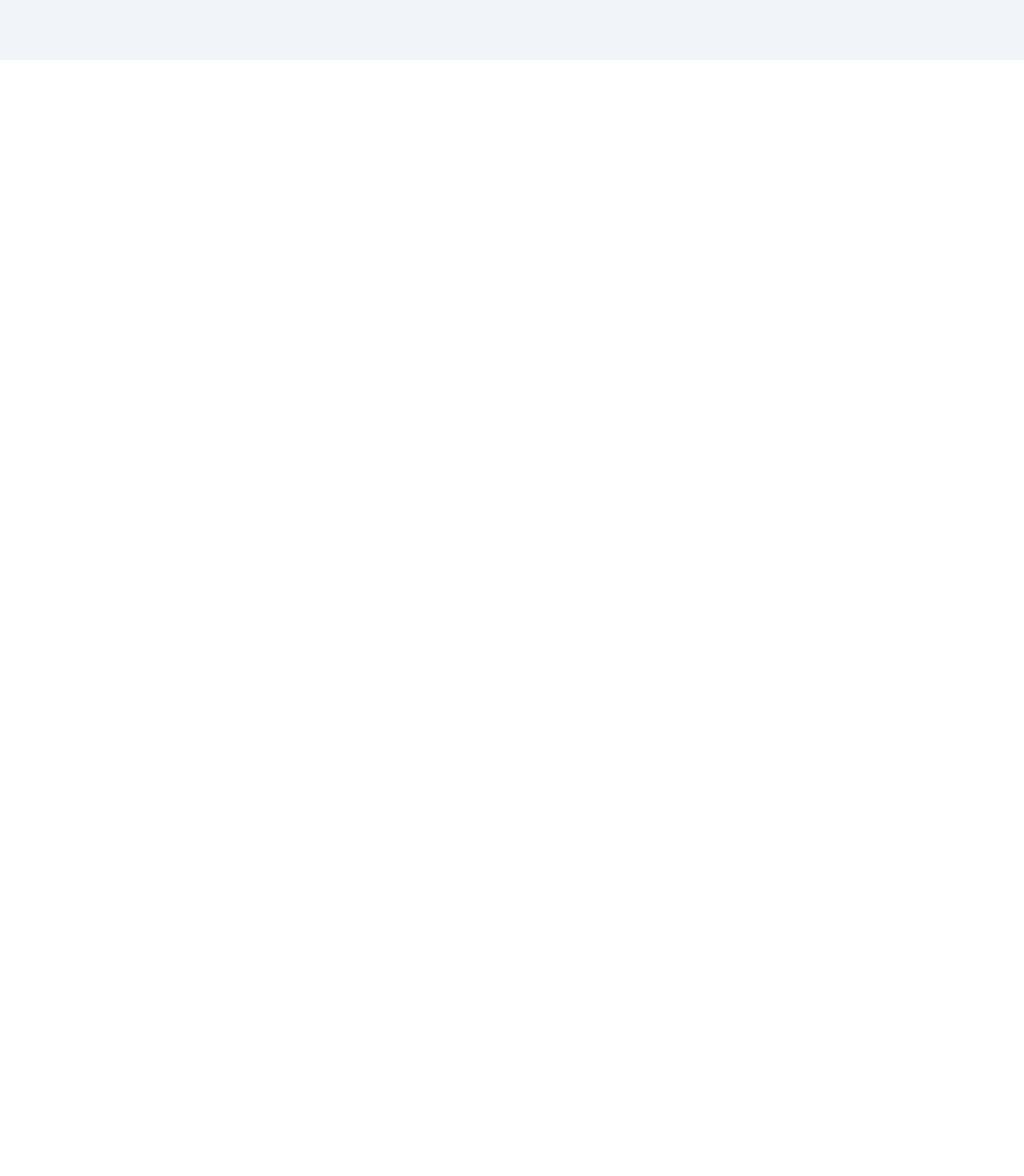
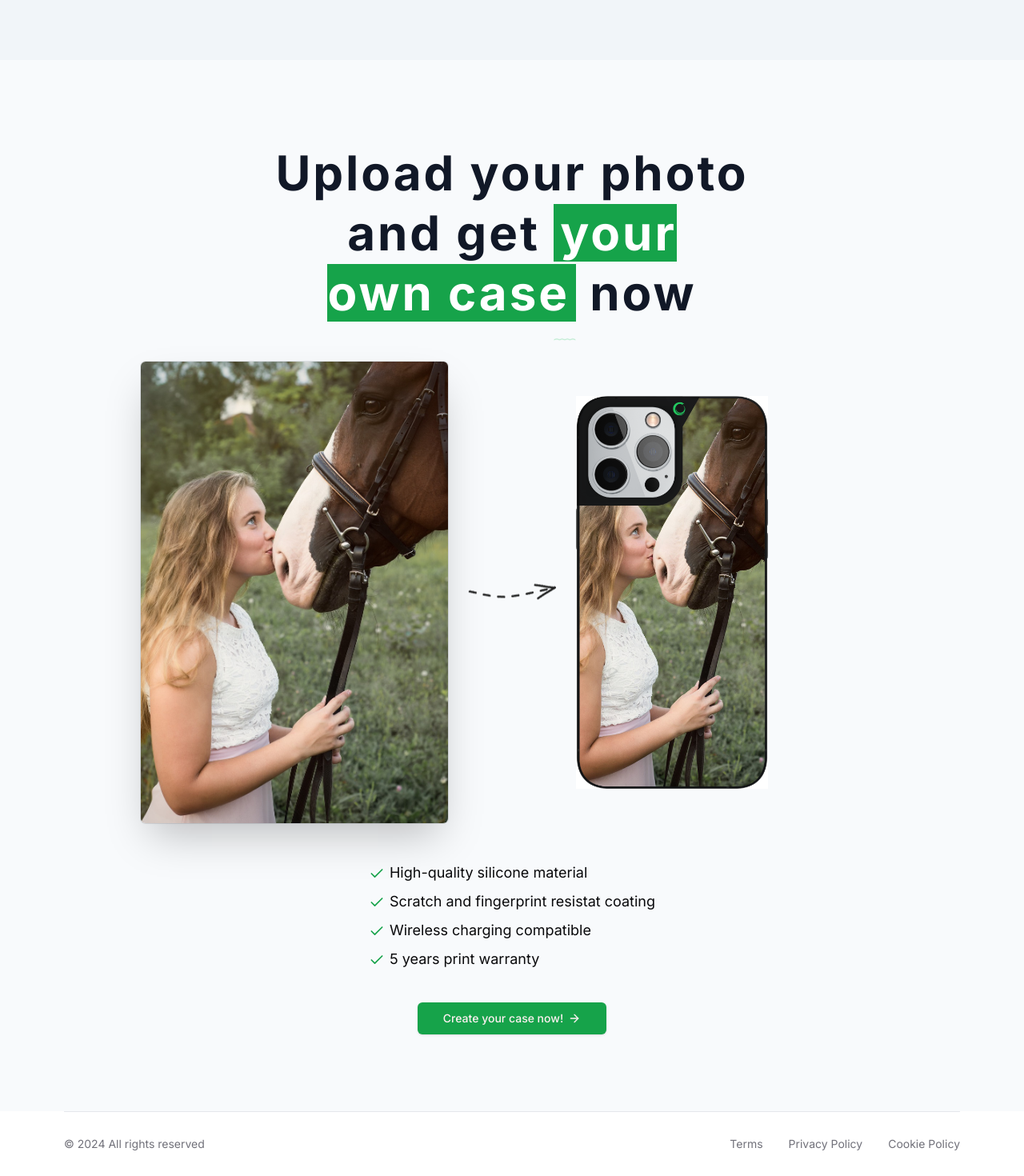
Before and after one commit to IvanMaidana9912/casecobra, a Next.js app: page / in a window 1280 px wide. Shown: the part 2561-4031 px from the top of the page at 80% size. Before the commit the page ends 2636 px from the top, so only its background shows below. Built offline with nearby package versions, Linux system fonts and the light colour scheme; no server answers.

Commit message:
finish landing page, initing link configurate (for upload image with react-dropzone)

```diff
--- a/package.json
+++ b/package.json
@@ -19,6 +19,7 @@
     "next": "14.2.3",
     "react": "^18",
     "react-dom": "^18",
+    "react-dropzone": "^14.2.3",
     "tailwind-merge": "^2.3.0",
     "tailwindcss-animate": "^1.0.7"
   },
--- /dev/null
+++ b/src/app/configure/upload/page.tsx
@@ -0,0 +1,36 @@
+'use client';
+
+import { cn } from "@/lib/utils";
+import { useState } from "react";
+import Dropzone, {FileRejection} from "react-dropzone";
+
+const Page = () => {
+    const [isDragOver, setIsDragOver] = useState<boolean>(false);
+    const onDropRejected = () => {};
+    const onDropAccepted = () => {};
+
+    return (
+        <div className={cn("relative h-full flex-1 my-16 w-full rounded-xl bg-gray-900/5 p-2 ring-1 ring-inset ring-gray-900/10 lg:rounded-2xl flex justify-center flex-col items-center", {
+            "ring-blue-900/25 bg-blue-900/10": isDragOver, })}>
+                <div className="relative flex flex-1 flex-col items-center justify-center w-full">
+                    <Dropzone onDropRejected={onDropRejected} onDropAccepted={onDropAccepted} accept={{
+                        "image/png": [".png"],
+                        "image/jpeg": [".jpeg"],
+                        "image/jpg": [".jpg"]
+                    }} onDragEnter={() => setIsDragOver(true)} onDragLeave={() => setIsDragOver(false)}>
+                        {
+                            ({getRootProps, getInputProps}) => (
+                                <div className="h-full w-full flex flex-1 flex-col items-center justify-center" {...getRootProps()}>
+                                    <input {...getInputProps()} />
+                                    aquí
+                                </div>
+                            )
+                        }
+                    </Dropzone>
+                </div>
+
+        </div>
+    )
+}
+
+export default Page;
--- a/src/app/layout.tsx
+++ b/src/app/layout.tsx
@@ -2,6 +2,7 @@ import type { Metadata } from "next";
 import { Inter } from "next/font/google";
 import "./globals.css";
 import Navbar from "@/components/Navbar";
+import Footer from "@/components/Footer";
 
 const inter = Inter({ subsets: ["latin"] });
 
@@ -20,6 +21,7 @@ export default function RootLayout({
       <body className={inter.className}>
         <Navbar />
         {children}
+        <Footer />
         </body>
     </html>
   );
--- a/src/app/page.tsx
+++ b/src/app/page.tsx
@@ -2,7 +2,9 @@ import { Icons } from "@/components/Icons";
 import MaxWidthWrapper from "@/components/MaxWidthWrapper";
 import Phone from "@/components/Phone";
 import { Reviews } from "@/components/Rewiews";
-import { Check, Star } from "lucide-react";
+import { buttonVariants } from "@/components/ui/button";
+import { ArrowRight, Check, Star } from "lucide-react";
+import Link from "next/link";
 
 export default function Home() {
   return (
@@ -140,6 +142,56 @@ export default function Home() {
           <Reviews />
         </div>
       </section>
+      <section>
+        <MaxWidthWrapper className="py-24">
+          <div className="mb-12 px-6 lg:px-8">
+            <div className="mx-auto max-w-2xl sm:text-center">
+              <h2 className="order-1 mt-2 -tracking-tighter text-center text-balance !leading-tight font-bold text-5xl md:text-6xl text-gray-900">
+                Upload your photo and get{' '}
+                <span className="relative px-2 bg-green-600 text-white">
+                  your own case
+                  <Icons.underline className="hidden sm:block pointer-events-none absolute inset-x-0 -bottom-6 text-green-500" />
+                </span>{' '}
+                now
+              </h2>
+            </div>
+          </div>
+          <div className="mx-auto max-w-6xl px-6 lg:px-8">
+            <div className="relative flex flex-col items-center md:grid grid-cols-2 gap-40">
+              <img src="/arrow.png" alt="arrow01" className="absolute top-[25rem] md:top-1/2 -translate-y-1/2 z-10 left-1/2 -translate-x-1/2 rotate-90 md:rotate-0" />
+              <div className="relative h-80 md:h-full w-full md:justify-self-end max-w-sm rounded-xl bg-gray-900/5 ring-inset ring-gray-900/10 lg:rounded-2xl">
+                <img src="/horse.jpg" alt="horse-image" className="rounded-md object-cover bg-white shadow-2xl ring-1 ring-gray-900/10 h-full w-full" />
+              </div>
+              <Phone className="w-60" imgSrc="/horse_phone.jpg" />
+            </div>
+          </div>
+          <ul className="mx-auto mt-12 max-w-prose sm:text-lg space-y-2 w-fit">
+            <li className="w-fit">
+              <Check className="h-5 w-5 text-green-600 inline mr-1.5" />
+              High-quality silicone material
+            </li>
+            <li className="w-fit">
+              <Check className="h-5 w-5 text-green-600 inline mr-1.5" />
+              Scratch and fingerprint resistat coating
+            </li>
+            <li className="w-fit">
+              <Check className="h-5 w-5 text-green-600 inline mr-1.5" />
+              Wireless charging compatible
+            </li>
+            <li className="w-fit">
+              <Check className="h-5 w-5 text-green-600 inline mr-1.5" />
+              5 years print warranty
+            </li>
+            <div className="flex justify-center">
+              <Link href={'/configure/upload'} className={buttonVariants({
+                size: 'lg', className: 'mx-auto mt-8'
+              })}>
+                Create your case now! <ArrowRight className="h-4 w-4 ml-1.5" />
+              </Link>
+            </div>
+          </ul>
+        </MaxWidthWrapper>
+      </section>
     </div>
   );
 }
--- /dev/null
+++ b/src/components/Footer.tsx
@@ -0,0 +1,28 @@
+import Link from "next/link";
+import MaxWidthWrapper from "./MaxWidthWrapper";
+
+const Footer = () => {
+    return (
+        <footer className="bg-white h-20 relative">
+            <MaxWidthWrapper>
+                <div className="border-t border-gray-200" />
+                <div className="h-full flex flex-col md:flex-row md:justify-between justify-center items-center">
+                    <div className="text-center md:text-left pb-2 md:pb-0">
+                        <p className="text-sm text-muted-foreground">
+                            &copy; {new Date().getFullYear()} All rights reserved
+                        </p>
+                    </div>
+                    <div className="flex items-center justify-center">
+                        <div className="flex space-x-8">
+                            <Link href={'#'} className="text-sm text-muted-foreground hover:text-gray-600">Terms</Link>
+                            <Link href={'#'} className="text-sm text-muted-foreground hover:text-gray-600">Privacy Policy</Link>
+                            <Link href={'#'} className="text-sm text-muted-foreground hover:text-gray-600">Cookie Policy</Link>
+                        </div>
+                    </div>
+                </div>
+            </MaxWidthWrapper>
+        </footer>
+    )
+};
+
+export default Footer;
```
Also changed, not shown: 1 other file (tests, documents, lock files or other folders).
